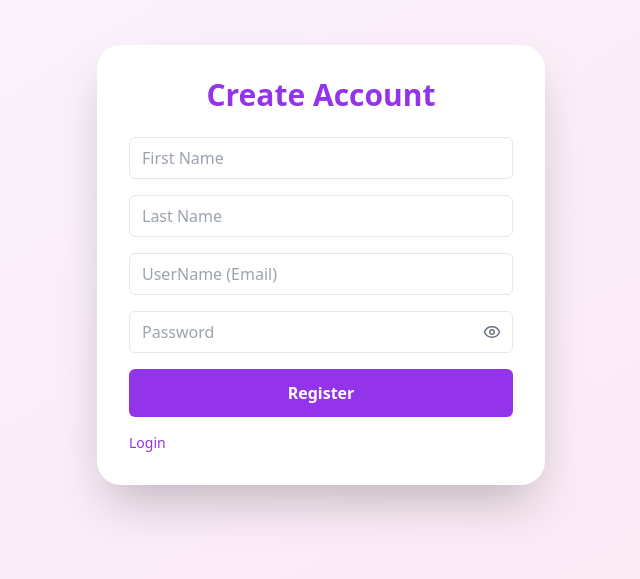
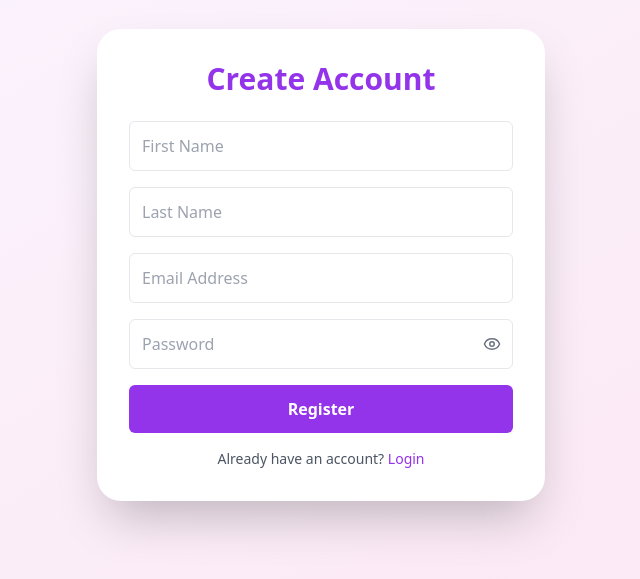
Before and after one commit to abhiverma33397-sudo/track_expence, a React (Vite) app: page /register in a window 1280 px wide. Shown: the part 135-714 px from the top of the page, without its empty margins (319-959 px from the left). Built offline with nearby package versions, Linux system fonts and the light colour scheme.

Commit message:
register

```diff
--- a/src/pages/auth/Register.jsx
+++ b/src/pages/auth/Register.jsx
@@ -1,97 +1,317 @@
-import React from "react";
+// import React from "react";
+// import { useForm } from "react-hook-form";
+// import { useNavigate } from "react-router-dom";
+// import toast from "react-hot-toast";
+// import { Eye, EyeOff } from "lucide-react";
+// import { useState } from "react";
+// import baseURL from "../../services/baseurl";
+
+// const Register = () => {
+//   const navigate = useNavigate();
+//   const { register, handleSubmit } = useForm();
+
+//   const [showPassword, setShowPassword] = useState(false);
+
+//   const onSubmit = async (values) => {
+//     try {
+//       const payload = {
+//         firstName: values.firstName,
+//         lastName: values.lastName,
+//         userName: values.userName,
+//         password: values.password,
+//         role: values.role || "User",
+//         isVerified: true,
+//       };
+
+//       var response = await baseURL.post("User", payload);
+
+//       console.log(response);
+
+//       toast.success("Registration successful 🎉 OTP sent to email");
+
+//       navigate(`/OTPpage?email=${values.userName}&type=signup`);
+//     } catch (err) {
+//       console.log(err);
+
+//       toast.error(err?.response?.data?.message || "Registration failed ❌");
+//     }
+//   };
+
+//   return (
+//     <div className="min-h-screen flex items-center justify-center bg-gradient-to-br from-purple-50 to-pink-100">
+//       <div className="bg-white p-8 w-full max-w-md rounded-3xl shadow-2xl">
+//         <h1 className="text-3xl font-bold text-purple-600 text-center mb-6">
+//           Create Account
+//         </h1>
+
+//         <form onSubmit={handleSubmit(onSubmit)} className="space-y-4">
+//           <input
+//             placeholder="First Name"
+//             {...register("firstName", { required: true })}
+//             className="w-full border px-3 py-2 rounded-md"
+//           />
+
+//           <input
+//             placeholder="Last Name"
+//             {...register("lastName", { required: true })}
+//             className="w-full border px-3 py-2 rounded-md"
+//           />
+
+//           <input
+//             type="text"
+//             placeholder="UserName (Email)"
+//             {...register("userName", { required: true })}
+//             className="w-full border px-3 py-2 rounded-md"
+//           />
+
+//           <div className="relative">
+//             <input
+//               type={showPassword ? "text" : "password"}
+//               placeholder="Password"
+//               {...register("password", { required: true })}
+//               className="w-full border px-3 py-2 rounded-md pr-10"
+//             />
+
+//             <span
+//               onClick={() => setShowPassword(!showPassword)}
+//               className="absolute right-3 top-1/2 -translate-y-1/2 cursor-pointer text-gray-500"
+//             >
+//               {showPassword ? <EyeOff size={18} /> : <Eye size={18} />}
+//             </span>
+//           </div>
+
+
+
+//           <button
+//             type="submit"
+//             className="w-full py-3 rounded-md text-white font-semibold bg-purple-600 hover:bg-purple-700"
+//           >
+//             Register
+//           </button>
+
+//           <p className="text-sm mt-4 text-gray-600">
+//             <span
+//               className="text-purple-600 cursor-pointer font-medium"
+//               onClick={() => navigate("/login")}
+//             >
+//               Login
+//             </span>
+//           </p>
+//         </form>
+//       </div>
+//     </div>
+//   );
+// };
+
+// export default Register;
+import React, { useState } from "react";
 import { useForm } from "react-hook-form";
 import { useNavigate } from "react-router-dom";
 import toast from "react-hot-toast";
 import { Eye, EyeOff } from "lucide-react";
-import { useState } from "react";
 import baseURL from "../../services/baseurl";
 
 const Register = () => {
   const navigate = useNavigate();
-  const { register, handleSubmit } = useForm();
+
+  const {
+    register,
+    handleSubmit,
+    formState: { errors },
+  } = useForm();
 
   const [showPassword, setShowPassword] = useState(false);
+  const [loading, setLoading] = useState(false);
 
   const onSubmit = async (values) => {
     try {
+      setLoading(true);
+
       const payload = {
         firstName: values.firstName,
         lastName: values.lastName,
-        userName: values.userName,
+        userName: values.userName.trim().toLowerCase(),
         password: values.password,
-        role: values.role || "User",
-        isVerified: true,
+        role: "User",
+        isVerified: false,
       };
 
-      var response = await baseURL.post("User", payload);
+      const response = await baseURL.post("User", payload);
 
       console.log(response);
 
+      const message = response?.data;
+
+      // Existing User
+      if (message === "User already exists with this email.") {
+        toast.error(message);
+        return;
+      }
+
+      // Existing OTP
+      if (
+        message ===
+        "OTP already sent to this email. Please verify first."
+      ) {
+        toast.error(message);
+        return;
+      }
+
+      // OTP Failed
+      if (
+        typeof message === "string" &&
+        message.includes("OTP email failed")
+      ) {
+        toast.error(message);
+        return;
+      }
+
       toast.success("Registration successful 🎉 OTP sent to email");
 
-      navigate(`/OTPpage?email=${values.userName}&type=signup`);
+      navigate(
+        `/OTPpage?email=${payload.userName}&type=signup`
+      );
     } catch (err) {
       console.log(err);
 
-      toast.error(err?.response?.data?.message || "Registration failed ❌");
+      toast.error(
+        err?.response?.data?.message ||
+          err?.response?.data ||
+          "Registration failed ❌"
+      );
+    } finally {
+      setLoading(false);
     }
   };
 
   return (
-    <div className="min-h-screen flex items-center justify-center bg-gradient-to-br from-purple-50 to-pink-100">
+    <div className="min-h-screen flex items-center justify-center bg-gradient-to-br from-purple-50 to-pink-100 px-4">
       <div className="bg-white p-8 w-full max-w-md rounded-3xl shadow-2xl">
         <h1 className="text-3xl font-bold text-purple-600 text-center mb-6">
           Create Account
         </h1>
 
-        <form onSubmit={handleSubmit(onSubmit)} className="space-y-4">
+        <form
+          onSubmit={handleSubmit(onSubmit)}
+          className="space-y-4"
+        >
+          {/* First Name */}
+          <div>
             <input
+              type="text"
               placeholder="First Name"
-            {...register("firstName", { required: true })}
-            className="w-full border px-3 py-2 rounded-md"
+              {...register("firstName", {
+                required: "First name is required",
+              })}
+              className="w-full border px-3 py-3 rounded-md outline-none focus:ring-2 focus:ring-purple-500"
             />
 
+            {errors.firstName && (
+              <p className="text-red-500 text-sm mt-1">
+                {errors.firstName.message}
+              </p>
+            )}
+          </div>
+
+          {/* Last Name */}
+          <div>
             <input
+              type="text"
               placeholder="Last Name"
-            {...register("lastName", { required: true })}
-            className="w-full border px-3 py-2 rounded-md"
+              {...register("lastName", {
+                required: "Last name is required",
+              })}
+              className="w-full border px-3 py-3 rounded-md outline-none focus:ring-2 focus:ring-purple-500"
             />
 
+            {errors.lastName && (
+              <p className="text-red-500 text-sm mt-1">
+                {errors.lastName.message}
+              </p>
+            )}
+          </div>
+
+          {/* Email */}
+          <div>
             <input
-            type="text"
-            placeholder="UserName (Email)"
-            {...register("userName", { required: true })}
-            className="w-full border px-3 py-2 rounded-md"
+              type="email"
+              placeholder="Email Address"
+              {...register("userName", {
+                required: "Email is required",
+                pattern: {
+                  value:
+                    /^[^\s@]+@[^\s@]+\.[^\s@]+$/,
+                  message: "Enter valid email",
+                },
+              })}
+              className="w-full border px-3 py-3 rounded-md outline-none focus:ring-2 focus:ring-purple-500"
             />
 
+            {errors.userName && (
+              <p className="text-red-500 text-sm mt-1">
+                {errors.userName.message}
+              </p>
+            )}
+          </div>
+
+          {/* Password */}
+          <div>
             <div className="relative">
               <input
-              type={showPassword ? "text" : "password"}
+                type={
+                  showPassword ? "text" : "password"
+                }
                 placeholder="Password"
-              {...register("password", { required: true })}
-              className="w-full border px-3 py-2 rounded-md pr-10"
+                {...register("password", {
+                  required: "Password is required",
+                  minLength: {
+                    value: 6,
+                    message:
+                      "Password must be at least 6 characters",
+                  },
+                })}
+                className="w-full border px-3 py-3 rounded-md pr-10 outline-none focus:ring-2 focus:ring-purple-500"
               />
 
               <span
-              onClick={() => setShowPassword(!showPassword)}
+                onClick={() =>
+                  setShowPassword(!showPassword)
+                }
                 className="absolute right-3 top-1/2 -translate-y-1/2 cursor-pointer text-gray-500"
               >
-              {showPassword ? <EyeOff size={18} /> : <Eye size={18} />}
+                {showPassword ? (
+                  <EyeOff size={18} />
+                ) : (
+                  <Eye size={18} />
+                )}
               </span>
             </div>
 
+            {errors.password && (
+              <p className="text-red-500 text-sm mt-1">
+                {errors.password.message}
+              </p>
+            )}
+          </div>
 
-
+          {/* Register Button */}
           <button
             type="submit"
-            className="w-full py-3 rounded-md text-white font-semibold bg-purple-600 hover:bg-purple-700"
+            disabled={loading}
+            className={`w-full py-3 rounded-md text-white font-semibold transition duration-200 ${
+              loading
+                ? "bg-gray-400 cursor-not-allowed"
+                : "bg-purple-600 hover:bg-purple-700"
+            }`}
           >
-            Register
+            {loading ? "Registering..." : "Register"}
           </button>
 
-          <p className="text-sm mt-4 text-gray-600">
+          {/* Login */}
+          <p className="text-sm mt-4 text-center text-gray-600">
+            Already have an account?{" "}
             <span
-              className="text-purple-600 cursor-pointer font-medium"
+              className="text-purple-600 cursor-pointer font-medium hover:underline"
               onClick={() => navigate("/login")}
             >
               Login
```
Lines whose indentation alone changed are shown as unchanged.
